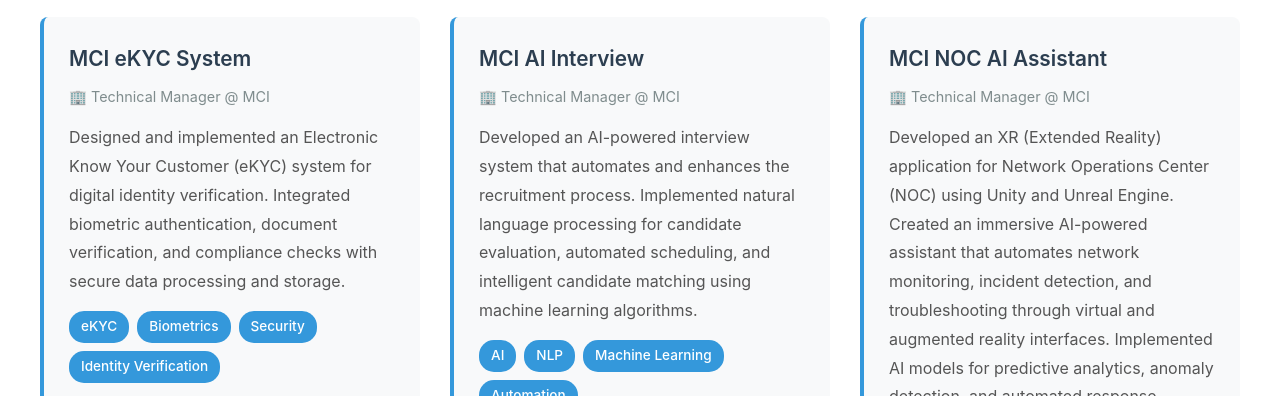
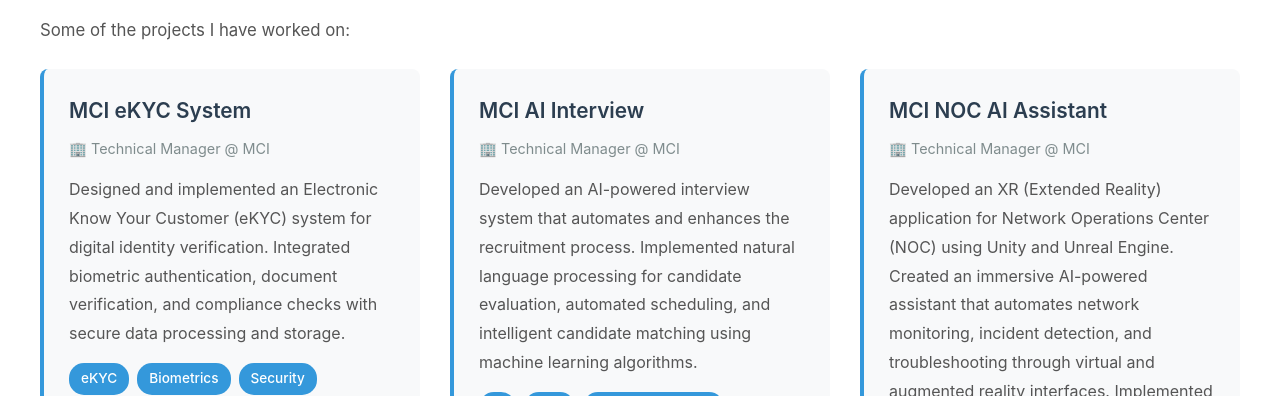
Before and after one commit to behrouzT/resume.github.io, a plain HTML site: page projects.html in a window 1280 px wide. Shown: the part 704-1100 px from the top of the page. Drawn offline with Linux system fonts and the light colour scheme.

Commit message:
modify dc

```diff
--- a/projects.html
+++ b/projects.html
@@ -275,6 +275,7 @@
 
         <section>
             <h2>Projects</h2>
+            <p style="margin-bottom: 25px; color: #555; font-size: 1.05em;">Some of the projects I have worked on:</p>
             <div class="projects-grid">
                 <div class="project-card">
                     <div class="project-title">MCI eKYC System</div>
```
